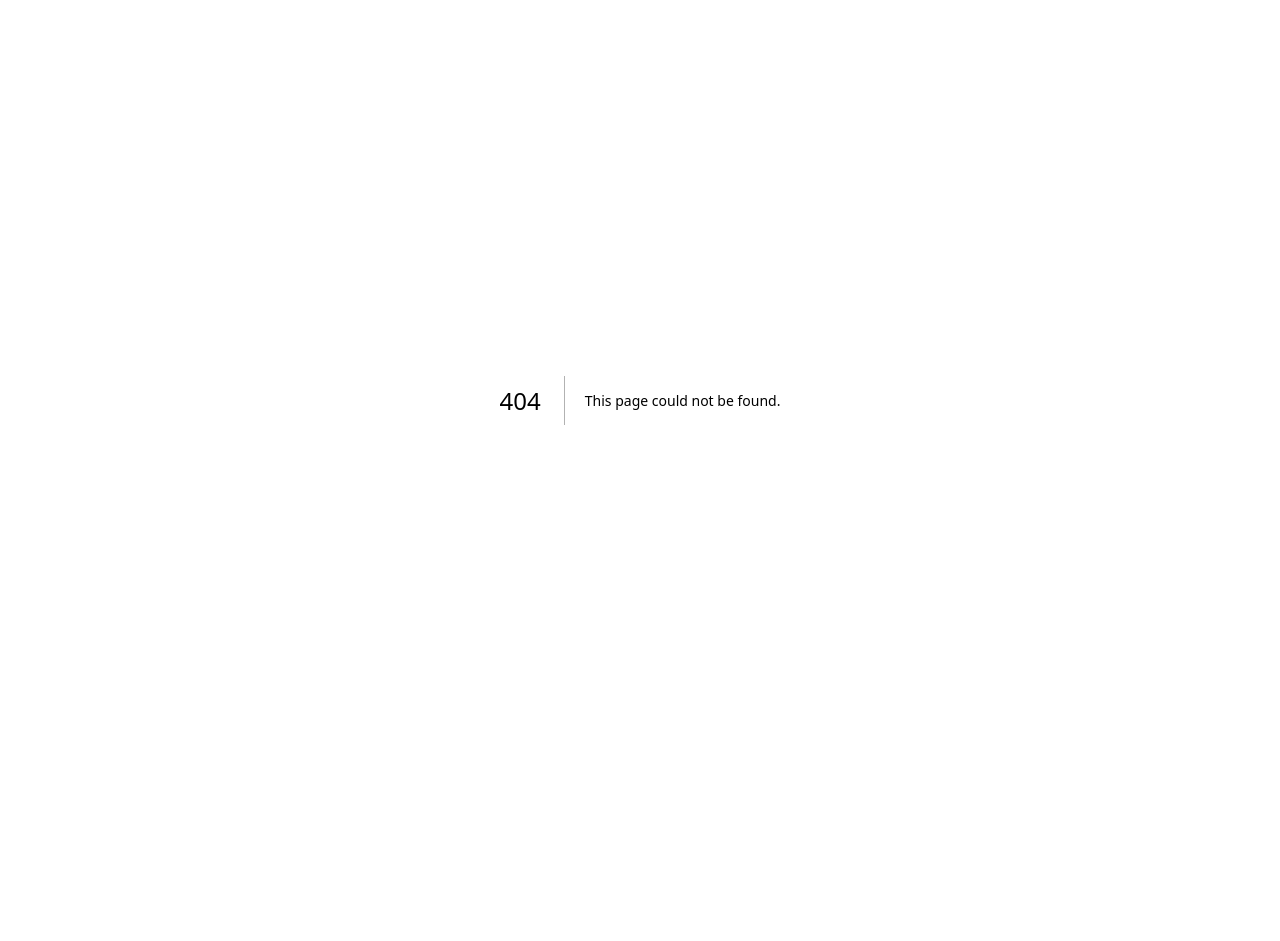
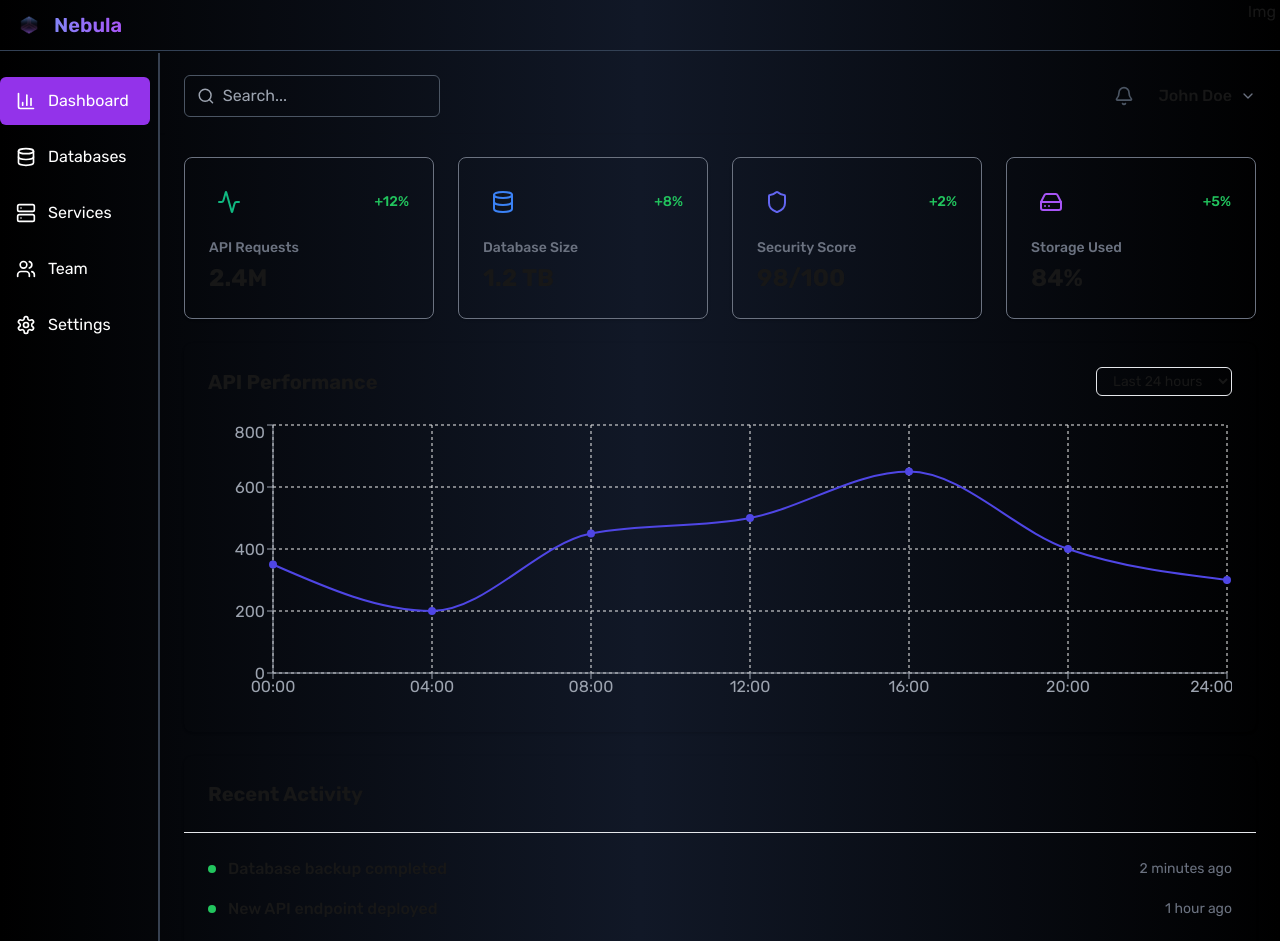
Before and after one commit to akshatmishra25/nebula, a Next.js app in the folder cmd/client/: page /dashboard/1 in a window 1280 px wide. Before the commit this address had no page. Shown: the top 941 px of the page. Before the commit the page ends 800 px from the top, so only its background shows below. Built offline with nearby package versions, Linux system fonts and the light colour scheme.

Commit message:
some ui changes

```diff
--- a/cmd/client/package.json
+++ b/cmd/client/package.json
@@ -15,7 +15,8 @@
     "react-dom": "19.0.0-rc-66855b96-20241106",
     "react-hook-form": "^7.54.1",
     "react-icons": "^5.3.0",
-    "react-simple-typewriter": "^5.0.1"
+    "react-simple-typewriter": "^5.0.1",
+    "recharts": "^2.15.0"
   },
   "devDependencies": {
     "@types/node": "^20",
--- /dev/null
+++ b/cmd/client/src/app/dashboard/[userId]/page.tsx
@@ -0,0 +1,270 @@
+"use client";
+
+import Image from "next/image";
+import { useState } from "react";
+import {
+  BarChart3,
+  Settings,
+  Users,
+  Database,
+  Bell,
+  Search,
+  Server,
+  Activity,
+  Shield,
+  HardDrive,
+  ChevronDown,
+  Zap,
+  Menu,
+} from "lucide-react";
+import {
+  LineChart,
+  Line,
+  XAxis,
+  YAxis,
+  CartesianGrid,
+  Tooltip,
+  ResponsiveContainer,
+} from "recharts";
+import Link from "next/link";
+
+const performanceData = [
+  { name: "00:00", value: 350 },
+  { name: "04:00", value: 200 },
+  { name: "08:00", value: 450 },
+  { name: "12:00", value: 500 },
+  { name: "16:00", value: 650 },
+  { name: "20:00", value: 400 },
+  { name: "24:00", value: 300 },
+];
+
+export default function UserDashboardPage({
+  params,
+}: {
+  params: { userId: string };
+}) {
+  const [isSidebarOpen, setSidebarOpen] = useState(true);
+  // console.log(params.userId);
+
+  return (
+    <div className="space-y-2 bg-gradient-to-l from-black via-gray-900 to-black">
+      <div className="border-b border-slate-700 flex w-full px-1 justify-between">
+        <div className="flex items-center">
+          <Image
+            width={50}
+            height={50}
+            src="/nebula.png"
+            alt="Nebula-logo"
+            className="rounded-full"
+          />
+          <p className="text-xl gradient-text font-semibold">Nebula</p>
+        </div>
+
+        {/* User Image  */}
+        <div className="">Img</div>
+      </div>
+
+      <div className="flex w-full justify-between">
+        {/* Sidebar */}
+        <aside
+          className={`${
+            isSidebarOpen ? "w-40" : "w-18"
+          } text-white transition-all duration-300 border-r-2 border-gray-700 -mt-[6px]`}
+        >
+          <nav className="mt-6 flex flex-col gap-2 pr-2">
+            {[
+              { icon: BarChart3, label: "Dashboard", active: true },
+              { icon: Database, label: "Databases" },
+              { icon: Server, label: "Services" },
+              { icon: Users, label: "Team" },
+              { icon: Settings, label: "Settings" },
+            ].map((item, index) => (
+              <Link
+                key={index}
+                href="#"
+                className={`flex items-center rounded-md px-4 py-3 space-x-3
+                ${
+                  item.active
+                    ? "bg-purple-600"
+                    : "hover:border hover:border-purple-800"
+                }`}
+              >
+                <item.icon size={20} />
+                {isSidebarOpen && <span>{item.label}</span>}
+              </Link>
+            ))}
+          </nav>
+        </aside>
+
+        {/* Main Content */}
+        <div className="flex-1 flex flex-col">
+          {/* Top Navigation */}
+          <header className="shadow-sm">
+            <div className="flex items-center justify-between px-6 py-4">
+              <div className="flex items-center border border-gray-600 hover:border-purple-400 rounded-md px-3 py-2 w-64">
+                <Search size={20} className="text-gray-400" />
+                <input
+                  type="text"
+                  placeholder="Search..."
+                  className="bg-transparent border-none focus:outline-none ml-2 w-full"
+                />
+              </div>
+              <div className="flex items-center space-x-4">
+                <button className="p-2 hover:bg-gray-100 rounded-full">
+                  <Bell size={20} className="text-gray-600" />
+                </button>
+                <div className="flex items-center space-x-2">
+                  {/* <img
+                    src="/api/placeholder/32/32"
+                    alt="User avatar"
+                    className="w-8 h-8 rounded-full"
+                  /> */}
+                  <span className="font-medium">John Doe</span>
+                  <ChevronDown size={16} className="text-gray-500" />
+                </div>
+              </div>
+            </div>
+          </header>
+
+          {/* Dashboard Content */}
+          <main className="flex-1 p-6">
+            {/* Overview Cards */}
+            <div className="grid grid-cols-1 md:grid-cols-2 lg:grid-cols-4 gap-6 mb-6">
+              {[
+                {
+                  icon: Activity,
+                  label: "API Requests",
+                  value: "2.4M",
+                  change: "+12%",
+                  color: "text-emerald-500",
+                },
+                {
+                  icon: Database,
+                  label: "Database Size",
+                  value: "1.2 TB",
+                  change: "+8%",
+                  color: "text-blue-500",
+                },
+                {
+                  icon: Shield,
+                  label: "Security Score",
+                  value: "98/100",
+                  change: "+2%",
+                  color: "text-indigo-500",
+                },
+                {
+                  icon: HardDrive,
+                  label: "Storage Used",
+                  value: "84%",
+                  change: "+5%",
+                  color: "text-purple-500",
+                },
+              ].map((card, index) => (
+                <div
+                  key={index}
+                  className="border border-gray-500 hover:border-purple-400 rounded-lg shadow p-6"
+                >
+                  <div className="flex items-center justify-between mb-4">
+                    <div
+                      className={`p-2 rounded-lg ${card.color} bg-opacity-10`}
+                    >
+                      <card.icon size={24} className={card.color} />
+                    </div>
+                    <span className="text-green-500 text-sm font-medium">
+                      {card.change}
+                    </span>
+                  </div>
+                  <h3 className="text-gray-500 text-sm font-medium">
+                    {card.label}
+                  </h3>
+                  <p className="text-2xl font-bold mt-1">{card.value}</p>
+                </div>
+              ))}
+            </div>
+
+            {/* Performance Chart */}
+            <div className="rounded-lg shadow p-6 mb-6">
+              <div className="flex items-center justify-between mb-6">
+                <h2 className="text-xl font-bold">API Performance</h2>
+                <select className="border bg-transparent rounded-md px-3 py-1 text-sm">
+                  <option>Last 24 hours</option>
+                  <option>Last 7 days</option>
+                  <option>Last 30 days</option>
+                </select>
+              </div>
+              <div className="h-72">
+                <ResponsiveContainer width="100%" height="100%">
+                  <LineChart data={performanceData}>
+                    <CartesianGrid strokeDasharray="3 3" stroke="#f0f0f0" />
+                    <XAxis dataKey="name" stroke="#9CA3AF" />
+                    <YAxis stroke="#9CA3AF" />
+                    <Tooltip />
+                    <Line
+                      type="monotone"
+                      dataKey="value"
+                      stroke="#4F46E5"
+                      strokeWidth={2}
+                      dot={{ fill: "#4F46E5", strokeWidth: 2 }}
+                    />
+                  </LineChart>
+                </ResponsiveContainer>
+              </div>
+            </div>
+
+            {/* Recent Activity */}
+            <div className="rounded-lg shadow">
+              <div className="p-6 border-b">
+                <h2 className="text-xl font-bold">Recent Activity</h2>
+              </div>
+              <div className="p-6">
+                <div className="space-y-4">
+                  {[
+                    {
+                      type: "Database backup completed",
+                      time: "2 minutes ago",
+                      status: "success",
+                    },
+                    {
+                      type: "New API endpoint deployed",
+                      time: "1 hour ago",
+                      status: "success",
+                    },
+                    {
+                      type: "Security scan completed",
+                      time: "3 hours ago",
+                      status: "warning",
+                    },
+                    {
+                      type: "System update installed",
+                      time: "5 hours ago",
+                      status: "success",
+                    },
+                  ].map((activity, index) => (
+                    <div
+                      key={index}
+                      className="flex items-center justify-between"
+                    >
+                      <div className="flex items-center space-x-3">
+                        <div
+                          className={`w-2 h-2 rounded-full ${
+                            activity.status === "success"
+                              ? "bg-green-500"
+                              : "bg-yellow-500"
+                          }`}
+                        />
+                        <span className="font-medium">{activity.type}</span>
+                      </div>
+                      <span className="text-gray-500 text-sm">
+                        {activity.time}
+                      </span>
+                    </div>
+                  ))}
+                </div>
+              </div>
+            </div>
+          </main>
+        </div>
+      </div>
+    </div>
+  );
+}
--- a/cmd/client/src/app/signup/page.tsx
+++ b/cmd/client/src/app/signup/page.tsx
@@ -17,7 +17,7 @@ export default function SingUpPage() {
     console.log(data);
 
   return (
-    <main className="flex flex-col bg-gradient-to-l from-black via-gray-900 to-black gap-6 w-full items-center justify-center p-2">
+    <main className="flex flex-col min-h-screen bg-gradient-to-l from-black via-gray-900 to-black gap-6 w-full items-center p-2">
       <header className="flex w-full px-1 justify-between items-center border-b border-white">
         <Link
           className="flex items-center"
@@ -48,7 +48,7 @@ export default function SingUpPage() {
 
       <div className="shadow-lg bg-gray-950 shadow-purple-500 transition-all duration-150 px-5 py-3 rounded-2xl text-white w-full max-w-[26rem]">
         <div className="p-2 w-full mb-2">
-          <p className="text-2xl font-bold">Let&apos; get started !!</p>
+          <p className="text-2xl font-bold">Let&apos;s get started !!</p>
           <p className="text-sm text-purple-500">Create your account</p>
         </div>
 
```
Also changed, not shown: 1 other file (tests, documents, lock files or other folders).
